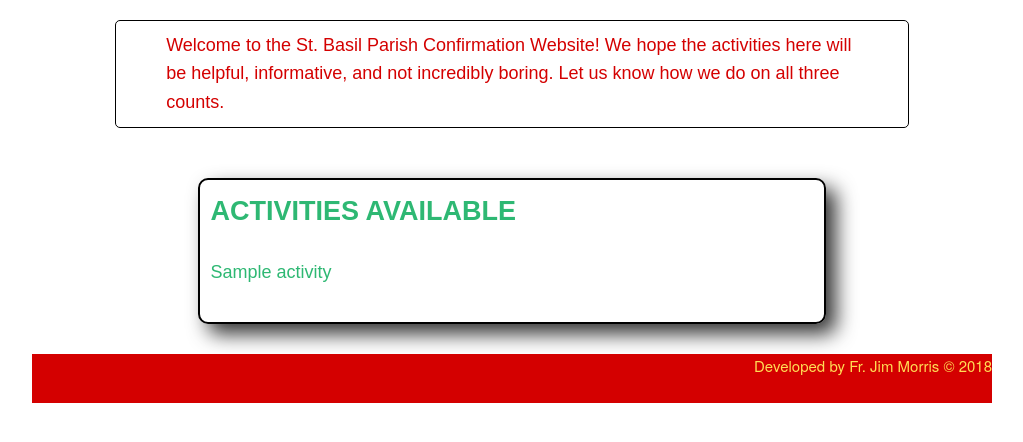
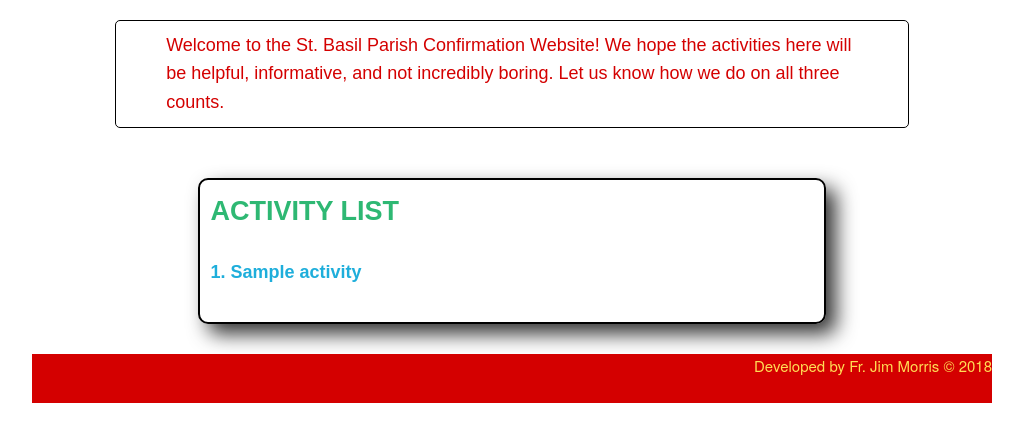
Before and after one commit to JMorris1575/confirmation2018, a Django app: page /activity/welcome/ in a window 1280 px wide. Shown: the part 97-539 px from the top of the page, without its empty margins (128-1151 px from the left). Run offline with Django 3.2, Linux system fonts and the light colour scheme; a user stored in the database is signed in; tables that the repository leaves empty hold one stand-in row (values such as "Sample post"); parts of the project's set-up code (start-up, migrations or seed data) failed here and were passed over.

Commit message:
Working on Summary Page, need page titles and __str__ returning them

```diff
--- a/confirmation/activity/admin.py
+++ b/confirmation/activity/admin.py
@@ -1,6 +1,10 @@
 from django.contrib import admin
-from .models import Activity
+from .models import Activity, Image, Page, Response, Choice
 
 # Register your models here.
 
 admin.site.register(Activity)
+admin.site.register(Image)
+admin.site.register(Page)
+admin.site.register(Response)
+admin.site.register(Choice)
--- a/confirmation/activity/models.py
+++ b/confirmation/activity/models.py
@@ -31,12 +31,13 @@ class Page(models.Model):
     activity = models.ForeignKey(Activity, on_delete=models.CASCADE)
     index = models.PositiveSmallIntegerField()
     page_type = models.CharField(max_length=20,
-                                 choices=[('ES', 'Essay'),
+                                 choices=[('IN', 'Instructions'),
+                                          ('ES', 'Essay'),
                                           ('MC', 'MultipleChoice'),
                                           ('TF', 'True-False'),
                                           ('DS', 'Discussion')])
     text = models.CharField(max_length=512)
-    image = models.ForeignKey(Image, blank=True, on_delete=models.CASCADE)
+    image = models.ForeignKey(Image, null=True, blank=True, on_delete=models.CASCADE)
     explanation = models.CharField(max_length=512, blank=True)
     opinion = models.BooleanField(default=False)        # opinion questions do not have right and wrong answers
     reveal_answer = models.BooleanField(blank=True)     # indicates whether the answer is revealed after user's response
--- a/confirmation/activity/templates/activity/welcome.html
+++ b/confirmation/activity/templates/activity/welcome.html
@@ -13,13 +13,17 @@
         </div>
         <div class="offset-by-two eight columns activity_text row shadowed">
             <p class="heading">
-                ACTIVITIES AVAILABLE
+                ACTIVITY LIST
             </p>
-            {% for activity in activities %}
-                <p>
-                    {{ activity }}
-                </p>
-            {% endfor %}
+            <ul class="link-list">
+                {% for activity in activities %}
+                    <a class="no-underline" href="/activity/{{ activity.slug }}/summary/">
+                        <li class="row">
+                            {{ activity.index }}. {{ activity }}
+                        </li>
+                    </a>
+                {% endfor %}
+            </ul>
         </div>
     </div>
 
--- a/confirmation/activity/urls.py
+++ b/confirmation/activity/urls.py
@@ -1,11 +1,11 @@
 from django.urls import path
 from django.views.generic import RedirectView
-from .views import WelcomeView
+from .views import WelcomeView, SummaryView
 from django.contrib.auth.decorators import login_required
 from django.contrib import admin
 
 urlpatterns = [
     path('', RedirectView.as_view(url='/activity/welcome/')), #pattern_name='welcome', permanent=False)),
     path('welcome/', login_required(WelcomeView.as_view()), name='welcome'),
-
+    path('<slug:activity_slug>/summary/', login_required(SummaryView.as_view()), name='summary'),
 ]
--- a/confirmation/activity/views.py
+++ b/confirmation/activity/views.py
@@ -1,7 +1,7 @@
 from django.shortcuts import render
 from django.views import View
 from django.contrib.auth.mixins import LoginRequiredMixin
-from .models import Activity
+from .models import Activity, Page
 
 # Create your views here.
 
@@ -13,3 +13,12 @@ class WelcomeView(View):
 
     def post(self, request):
         return render(request, self.template_name)
+
+
+class SummaryView(View):
+    template_name = 'activity/summary.html'
+
+    def get(self, request, activity_slug):
+        activity = Activity.objects.get(slug=activity_slug)
+        return render(request, self.template_name, {'activity': activity,
+                                                    'pages':Page.objects.filter(activity=activity.pk)})
--- a/confirmation/static/site/css/custom.css
+++ b/confirmation/static/site/css/custom.css
@@ -58,6 +58,10 @@ header {
     margin-top: 20px;
 }
 
+.no-underline {
+    text-decoration: none;
+}
+
 .shadowed {
     margin-top: 30px;
     margin-bottom: 30px;
```
Also changed, not shown: confirmation/activity/templates/activity/summary.html (added, +23 -0 lines), confirmation/activity/migrations/0003_auto_20180118_1511.py (added), confirmation/activity/migrations/0004_auto_20180118_2143.py (added), confirmation/activity/migrations/0005_auto_20180118_2145.py (added), 1 other file.
